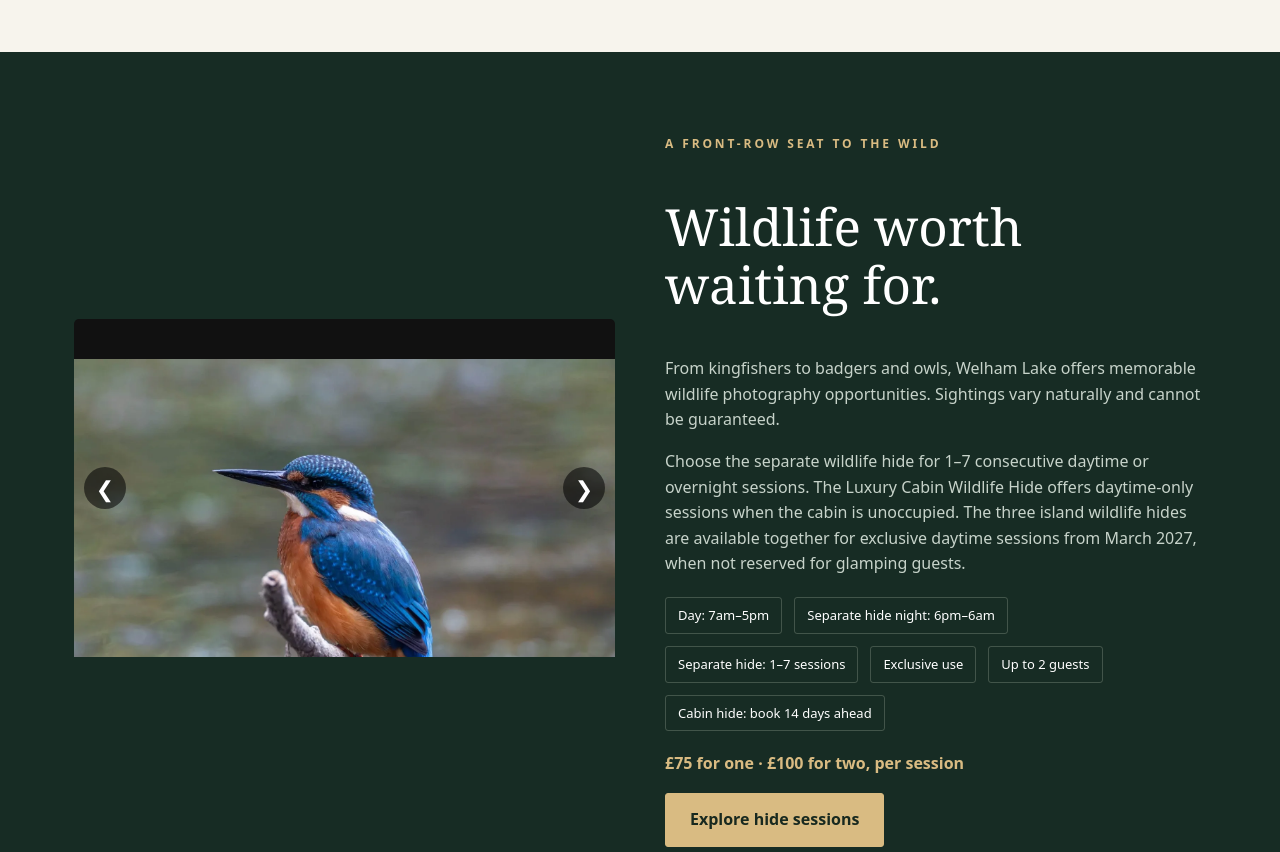
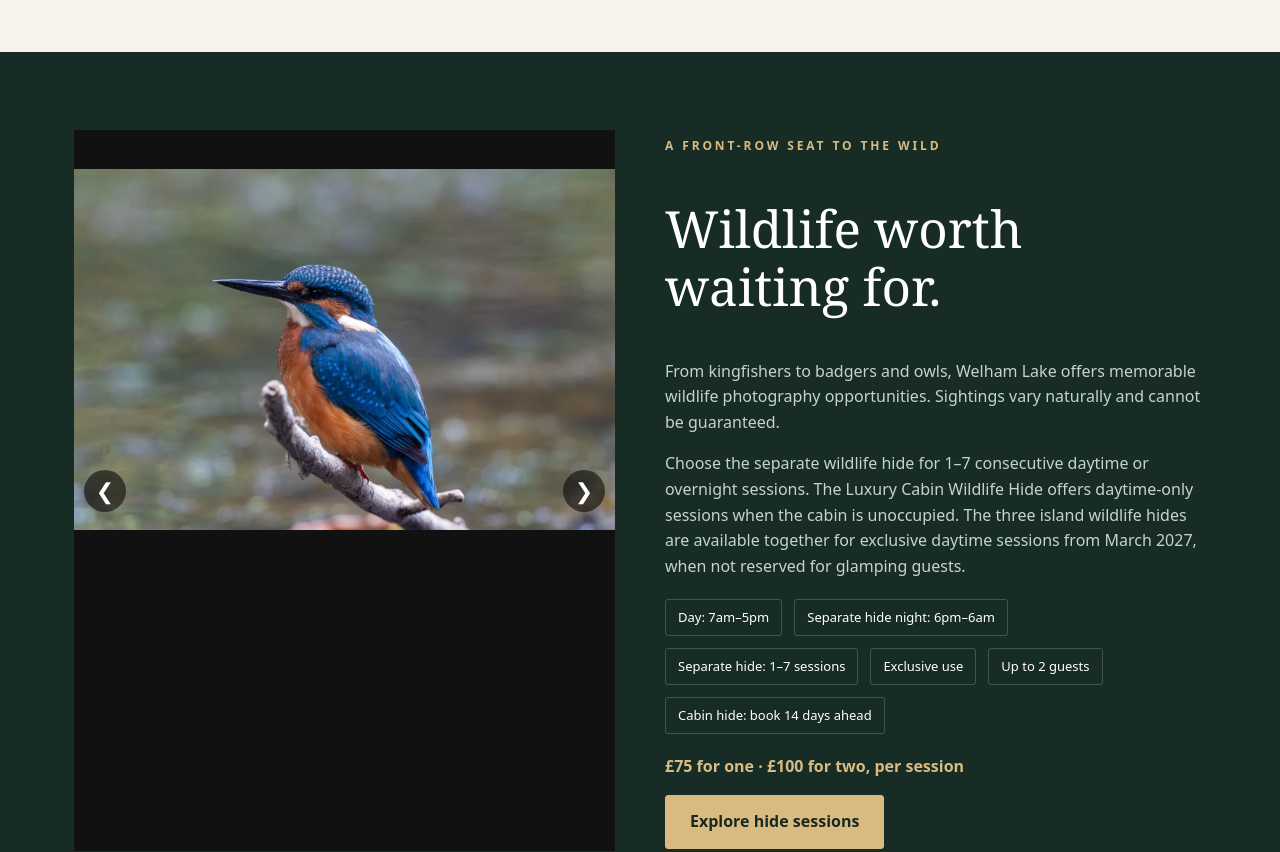
Before and after one commit to welhamlake/Welham-nature-retreat, a website: page index.html in a window 1280 px wide. Shown: the part 4100-4952 px from the top of the page. Drawn offline with Linux system fonts and the light colour scheme.

Commit message:
Add styles for cabin slideshow in wildlife section

```diff
--- a/index.html
+++ b/index.html
@@ -43,9 +43,16 @@
 .slide-prev { left: 10px; }
 .slide-next { right: 10px; }
 
+  #wildlife .cabin-slideshow {
+  aspect-ratio: 3 / 4;
+  background: #111;
+}
+
 #wildlife .cabin-slideshow img {
   object-fit: contain;
   background: #111;
+
+
 }
 
 :root{--forest:#172c24;--forest2:#284739;--cream:#f7f4ed;--gold:#d9bb82;--ink:#1e3029;--muted:#63736b}
```
